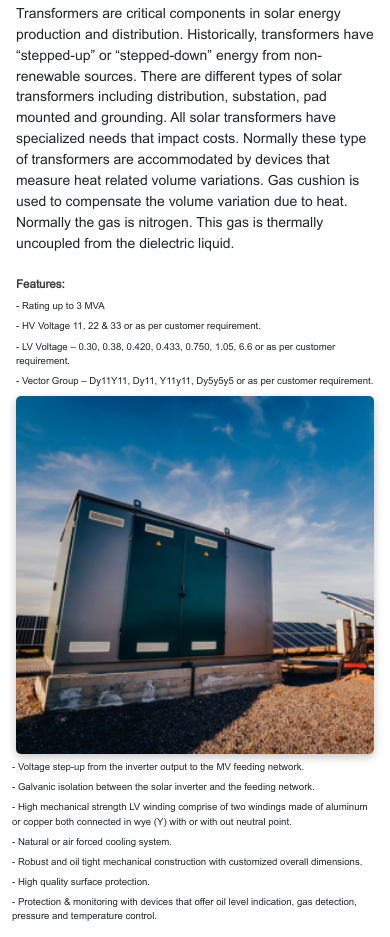
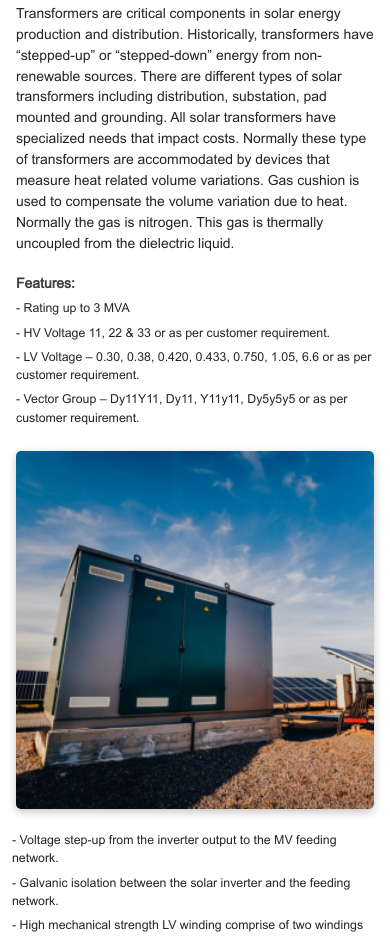
Before and after one commit to josephpal27/Marsons, a plain HTML site: page solar-transformers.html in a window 390 px wide. Shown: the part 252-1189 px from the top of the page. Drawn offline with nearby package versions, Linux system fonts and the light colour scheme; a script that the page names is missing.

Commit message:
enhance distribution transformers CSS for better responsiveness and styling

```diff
--- a/assets/css/distribution-transformers.css
+++ b/assets/css/distribution-transformers.css
@@ -134,6 +134,15 @@
     .distribution-top-desc p{
         font-size: calc(0.75rem + 0.5vw);
     }
+    .distribution-top-desc .features{
+        margin-bottom: 1rem;
+    }
+    .distribution-top-desc .features b{
+        font-size: calc(0.75rem + 0.5vw);
+    }
+    .distribution-top-desc .features p{
+        font-size: calc(0.65rem + 0.5vw);
+    }
 }
 /* Distribution Top Row End */
 
@@ -162,6 +171,15 @@
     .distribution-top-extra p{
         font-size: calc(0.55rem + 0.5vw);
         margin-top: 0.37rem;
+    }
+}
+/* For small screens */
+@media screen and (max-width: 768px){
+    .distribution-top-extra{
+        margin-top: 0.2rem;
+    }
+    .distribution-top-extra p{
+        font-size: calc(0.65rem + 0.5vw);
     }
 }
 /* Distribution Top Row Extra End */
```
